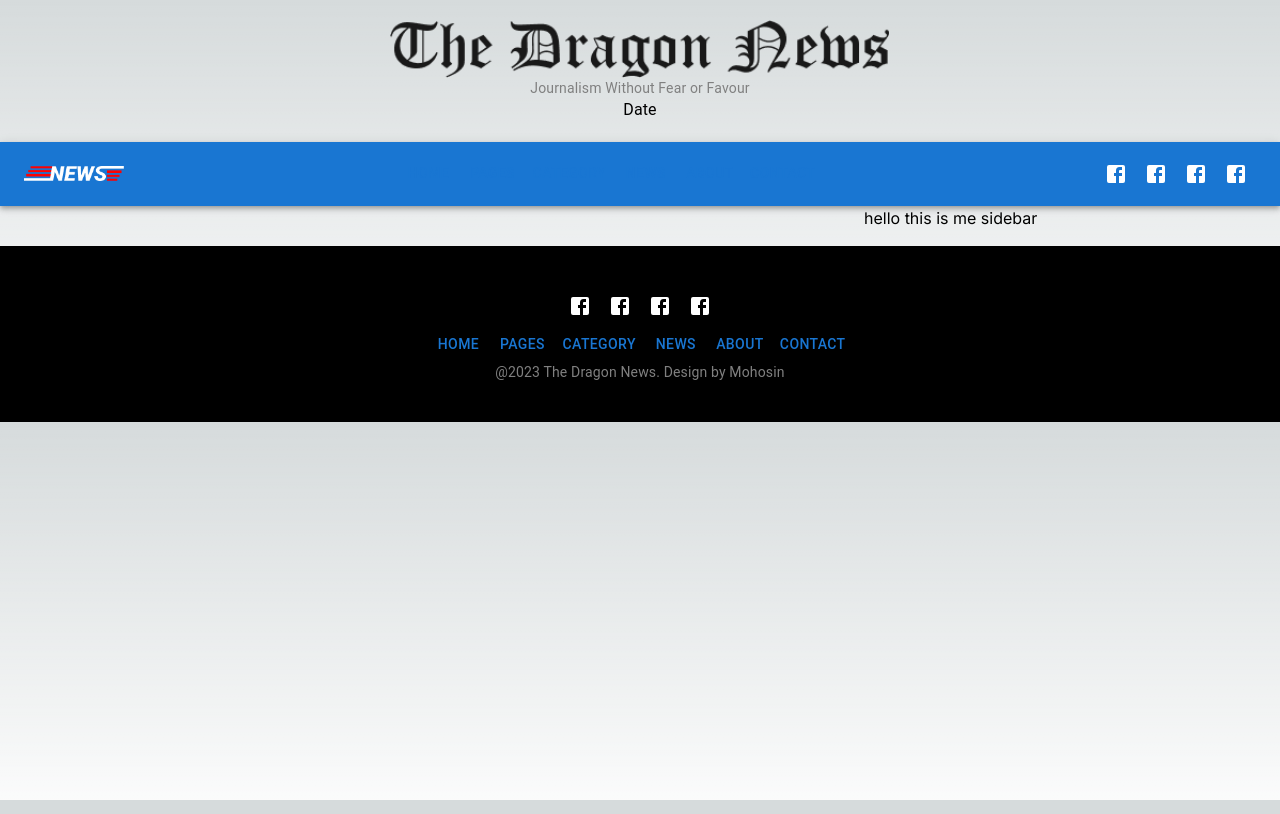
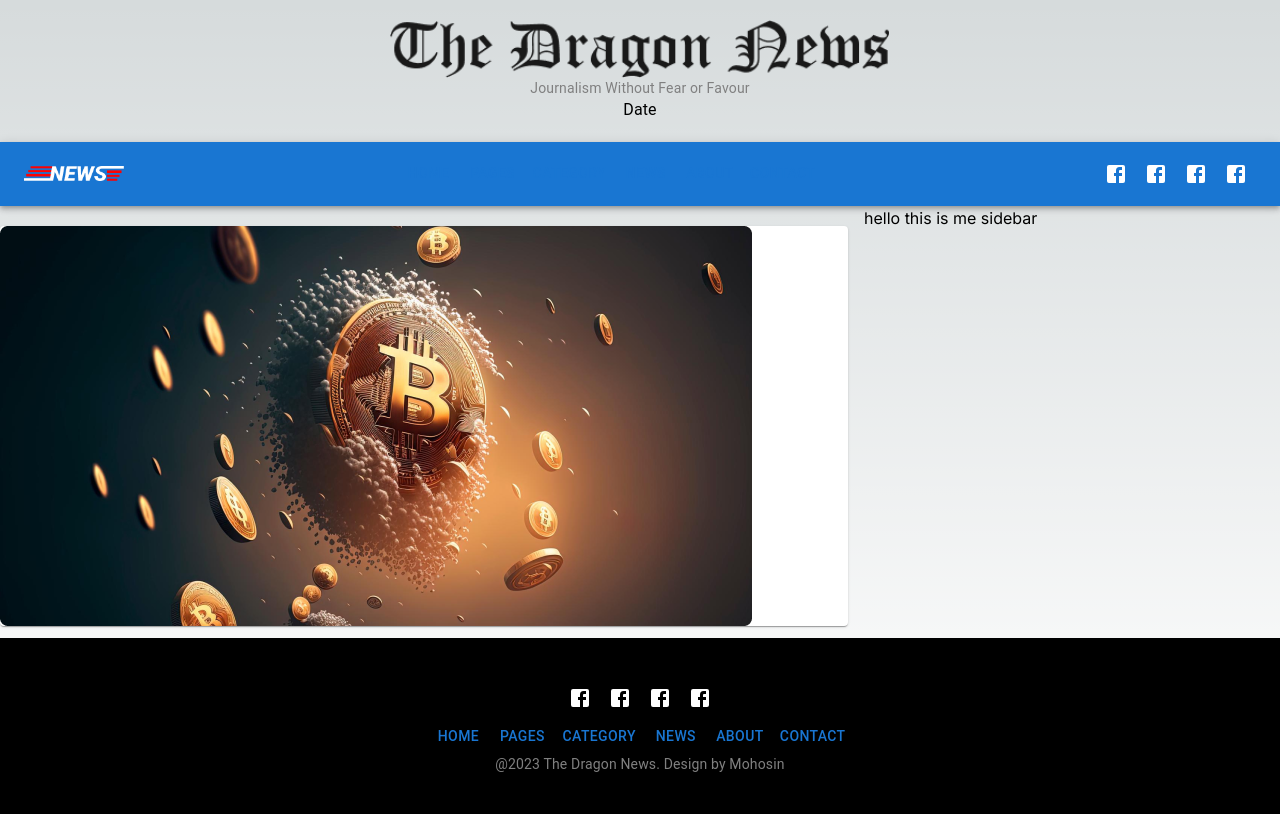
Before and after one commit to Mohosin2126/news-portal-nextjs, a Next.js app: page / in a window 1280 px wide. Built offline with nearby package versions, Linux system fonts and the light colour scheme.

Commit message:
added top news photo in home

```diff
--- a/src/components/latest-news/index.js
+++ b/src/components/latest-news/index.js
@@ -8,13 +8,19 @@ import {
     Typography,
   } from "@mui/material";
 import Image from "next/image";
-
+import topNews from "../../assets/top-news.png"
 export default function LatestNews(){
 
     return (
         <Box className="my-5">
       <Card>
+      <CardActionArea>
+          <CardMedia>
+            <Image src={topNews} alt="top news"/>
 
+          </CardMedia>
+
+        </CardActionArea>
       </Card>
 
       <Grid
```
